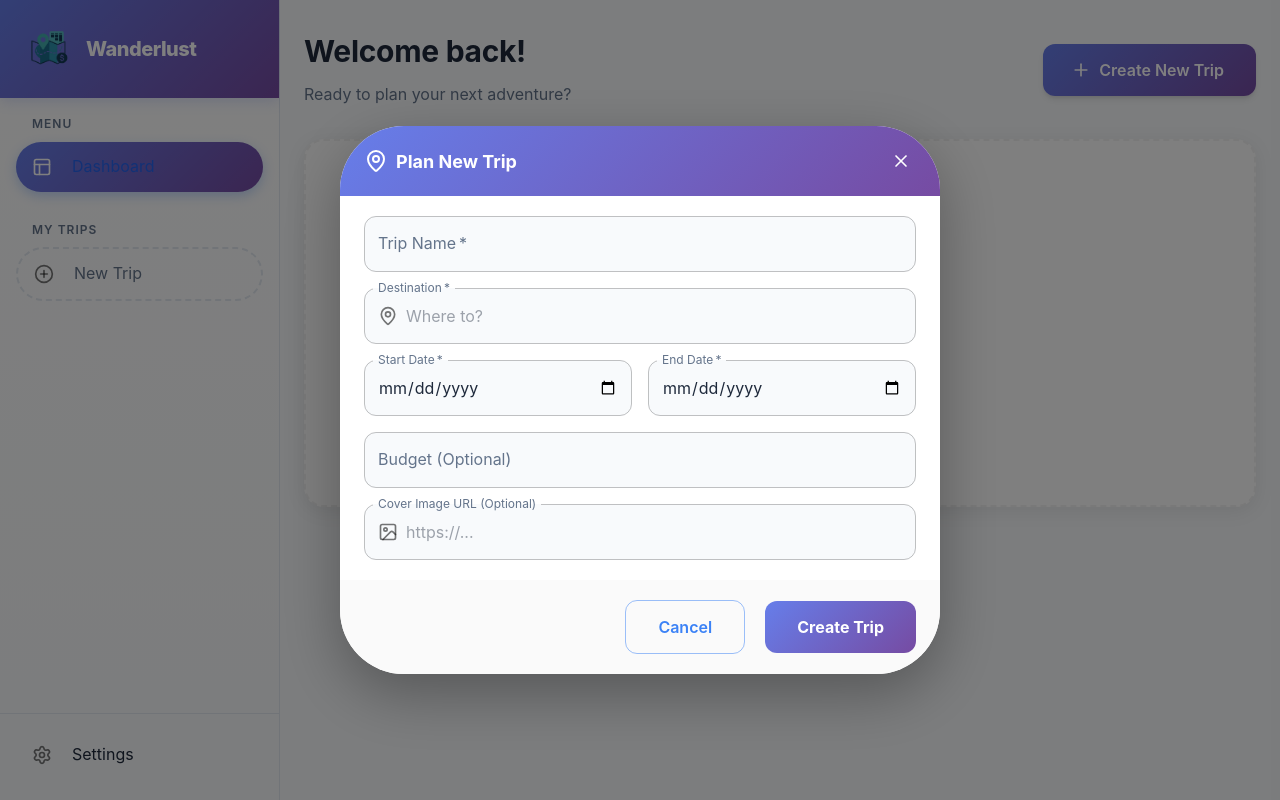
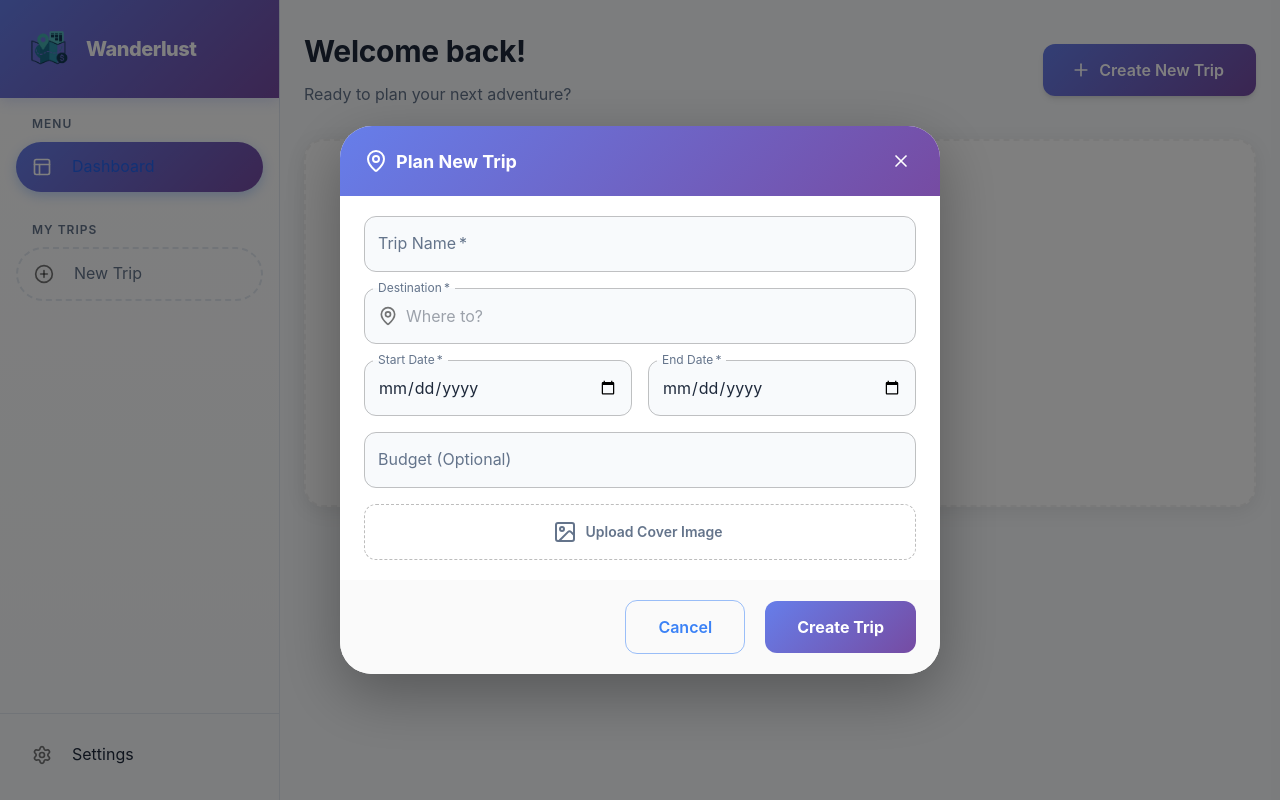
Before and after one commit to nhhien0417/wanderlust-planner, a React (Vite) app: page / in a window 1280 px wide. Both pictures are taken after a click on the button "Create New Trip". Built offline with nearby package versions, Linux system fonts and the light colour scheme.

Commit message:
Add Create Trip modal component and date utility

```diff
--- a/src/components/CreateTripModal.tsx
+++ b/src/components/CreateTripModal.tsx
@@ -12,6 +12,7 @@ import Box from "@mui/material/Box";
 import Typography from "@mui/material/Typography";
 import { X, MapPin, Image as ImageIcon } from "lucide-react";
 import { useTripStore } from "../store/useTripStore";
+import todayDate from "../utils/todayDate";
 
 interface CreateTripModalProps {
   isOpen: boolean;
@@ -28,6 +29,17 @@ export const CreateTripModal = ({ isOpen, onClose }: CreateTripModalProps) => {
     budget: "",
     coverImage: "",
   });
+
+  const handleImageUpload = (e: React.ChangeEvent<HTMLInputElement>) => {
+    const file = e.target.files?.[0];
+    if (file) {
+      const reader = new FileReader();
+      reader.onloadend = () => {
+        setFormData({ ...formData, coverImage: reader.result as string });
+      };
+      reader.readAsDataURL(file);
+    }
+  };
 
   const handleSubmit = (e: React.FormEvent) => {
     e.preventDefault();
@@ -61,7 +73,7 @@ export const CreateTripModal = ({ isOpen, onClose }: CreateTripModalProps) => {
       fullWidth
       PaperProps={{
         sx: {
-          borderRadius: 4,
+          borderRadius: 2,
           overflow: "hidden",
         },
       }}
@@ -139,6 +151,7 @@ export const CreateTripModal = ({ isOpen, onClose }: CreateTripModalProps) => {
                 onChange={(e) =>
                   setFormData({ ...formData, startDate: e.target.value })
                 }
+                inputProps={{ min: todayDate }}
                 InputLabelProps={{ shrink: true }}
               />
 
@@ -165,25 +178,84 @@ export const CreateTripModal = ({ isOpen, onClose }: CreateTripModalProps) => {
               onChange={(e) =>
                 setFormData({ ...formData, budget: e.target.value })
               }
+              InputProps={{
+                inputProps: {
+                  min: 0,
+                },
+              }}
             />
 
-            <TextField
-              fullWidth
-              type="url"
-              label="Cover Image URL (Optional)"
-              placeholder="https://..."
-              value={formData.coverImage}
-              onChange={(e) =>
-                setFormData({ ...formData, coverImage: e.target.value })
-              }
-              InputProps={{
-                startAdornment: (
-                  <InputAdornment position="start">
-                    <ImageIcon size={20} />
-                  </InputAdornment>
-                ),
-              }}
-            />
+            <Box>
+              <input
+                accept="image/*"
+                style={{ display: "none" }}
+                id="cover-image-upload"
+                type="file"
+                onChange={handleImageUpload}
+              />
+              <label htmlFor="cover-image-upload">
+                <Button
+                  variant="outlined"
+                  component="span"
+                  fullWidth
+                  startIcon={<ImageIcon />}
+                  sx={{
+                    height: 56,
+                    borderStyle: "dashed",
+                    borderColor: formData.coverImage
+                      ? "primary.main"
+                      : "grey.400",
+                    color: formData.coverImage
+                      ? "primary.main"
+                      : "text.secondary",
+                  }}
+                >
+                  {formData.coverImage
+                    ? "Change Cover Image"
+                    : "Upload Cover Image"}
+                </Button>
+              </label>
+              {formData.coverImage && (
+                <Box
+                  sx={{
+                    mt: 2,
+                    position: "relative",
+                    width: "100%",
+                    height: 160,
+                    borderRadius: 2,
+                    overflow: "hidden",
+                  }}
+                >
+                  <Box
+                    component="img"
+                    src={formData.coverImage}
+                    alt="Cover Preview"
+                    sx={{
+                      width: "100%",
+                      height: "100%",
+                      objectFit: "cover",
+                    }}
+                  />
+                  <IconButton
+                    size="small"
+                    onClick={(e) => {
+                      e.preventDefault();
+                      setFormData({ ...formData, coverImage: "" });
+                    }}
+                    sx={{
+                      position: "absolute",
+                      top: 8,
+                      right: 8,
+                      bgcolor: "rgba(0,0,0,0.5)",
+                      color: "white",
+                      "&:hover": { bgcolor: "rgba(0,0,0,0.7)" },
+                    }}
+                  >
+                    <X size={16} />
+                  </IconButton>
+                </Box>
+              )}
+            </Box>
           </Stack>
         </DialogContent>
 
--- /dev/null
+++ b/src/utils/todayDate.ts
@@ -0,0 +1,12 @@
+const getTodayDate = () => {
+  const today = new Date();
+
+  const year = today.getFullYear();
+  const month = (today.getMonth() + 1).toString().padStart(2, "0");
+  const day = today.getDate().toString().padStart(2, "0");
+
+  return `${year}-${month}-${day}`;
+};
+
+const todayDate = getTodayDate();
+export default todayDate;
```
